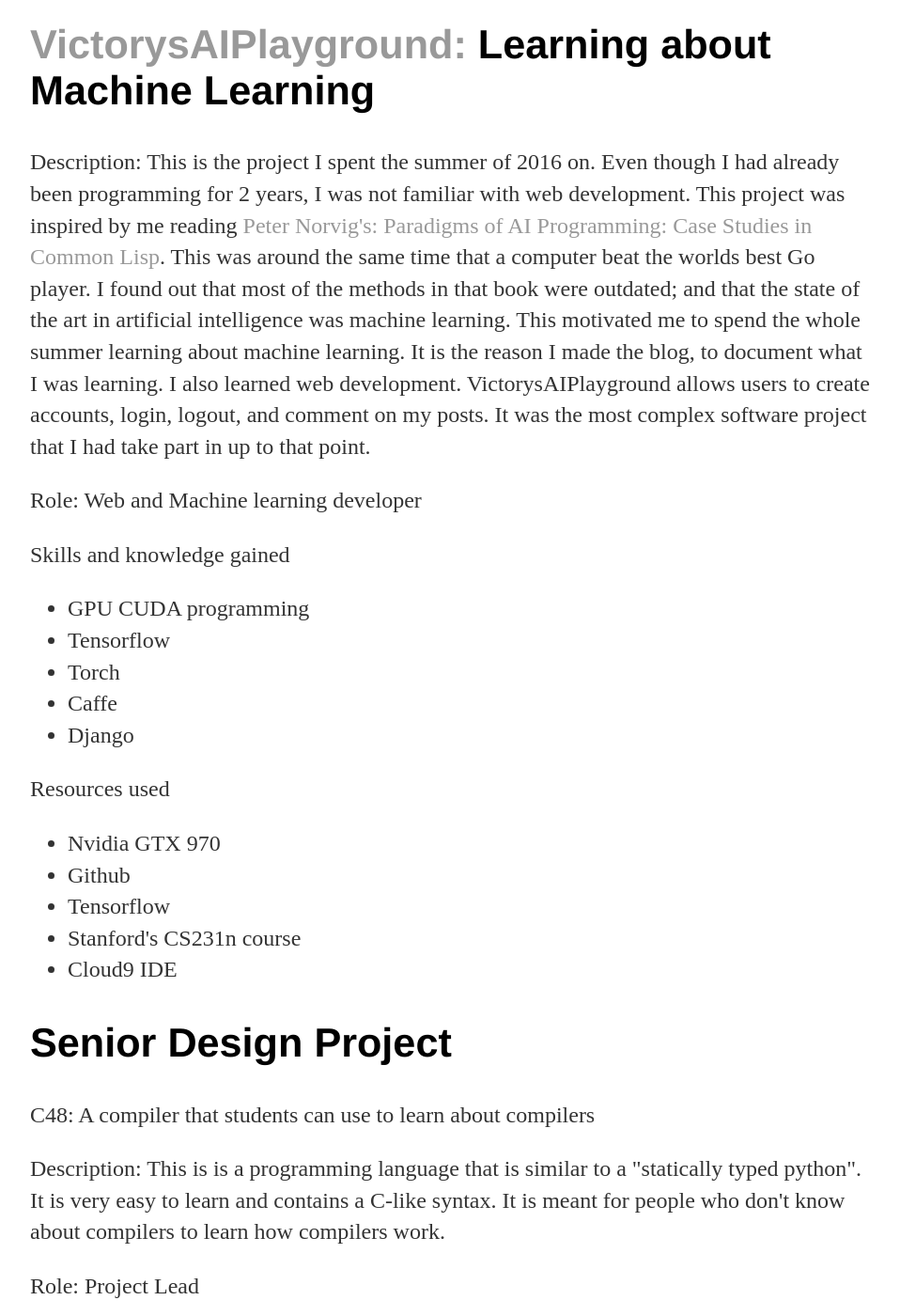
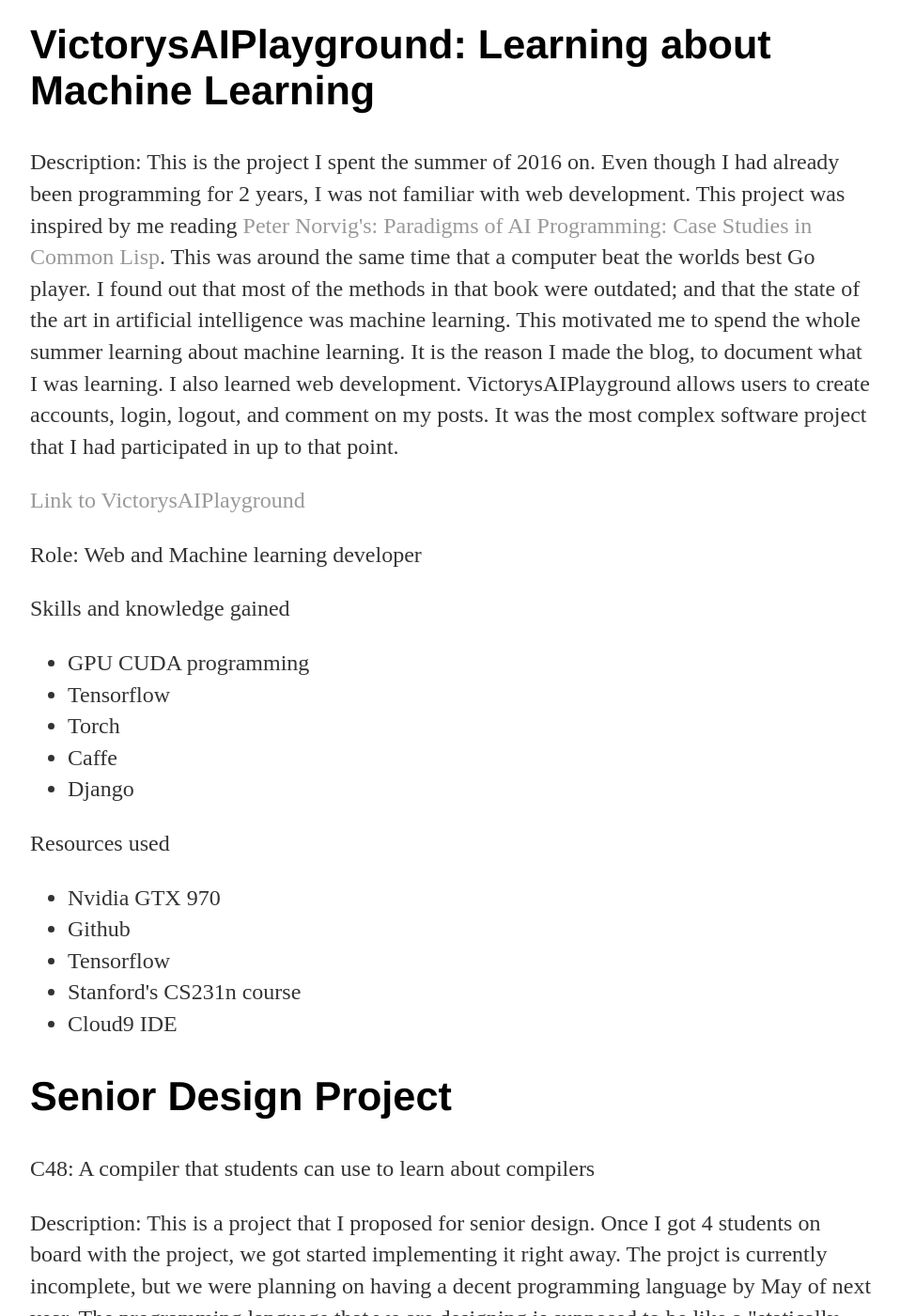
Before and after one commit to vtomole/vtomole.github.io, a Jekyll site: the page built from index.html, in a window 1280 px wide and 1400 px high, scrolled down 2864 px. Shown: the whole window at 94% size, without its empty margins (160-1118 px from the left). Built offline with Jekyll 4.4.1, drawn with Linux system fonts in a browser that asks for light colours; some of the changed text lies outside the part shown.

Commit message:
touch up the index html

```diff
--- a/index.html
+++ b/index.html
@@ -72,10 +72,10 @@
 
 
 
-<p><h2><a href="https://victorysaiplayground.herokuapp.com/">VictorysAIPlayground:</a> Learning about Machine Learning</h2></p>
-			  <p>Description: This is the project I spent the summer of 2016 on. Even though I had already been programming for 2 years, I was not familiar with web development. This project was inspired by me reading <a href="https://en.wikipedia.org/wiki/Paradigms_of_AI_Programming:_Case_Studies_in_Common_Lisp">Peter Norvig's: Paradigms of AI Programming: Case Studies in Common Lisp</a>. This was around the same time that a computer beat the worlds best Go player. I found out that most of the methods in that book were outdated; and that the state of the art in artificial intelligence was machine learning. This motivated me to spend the whole summer learning about machine learning. It is the reason I made the blog, to document what I was learning. I also learned web development. VictorysAIPlayground allows users to create accounts, login, logout, and comment on my posts. It was the most complex software project that I had take part in up to that point.  <p/>
+<p><h2> VictorysAIPlayground: Learning about Machine Learning</h2></p>
+			  <p>Description: This is the project I spent the summer of 2016 on. Even though I had already been programming for 2 years, I was not familiar with web development. This project was inspired by me reading <a href="https://en.wikipedia.org/wiki/Paradigms_of_AI_Programming:_Case_Studies_in_Common_Lisp">Peter Norvig's: Paradigms of AI Programming: Case Studies in Common Lisp</a>. This was around the same time that a computer beat the worlds best Go player. I found out that most of the methods in that book were outdated; and that the state of the art in artificial intelligence was machine learning. This motivated me to spend the whole summer learning about machine learning. It is the reason I made the blog, to document what I was learning. I also learned web development. VictorysAIPlayground allows users to create accounts, login, logout, and comment on my posts. It was the most complex software project that I had participated in up to that point.  <p/>
 
-
+ <a href="https://victorysaiplayground.herokuapp.com/">Link to VictorysAIPlayground</a>
 
 			  <p> Role: Web and Machine learning developer</p>
 
@@ -104,7 +104,7 @@
 			  <p><h2>Senior Design Project</h2></p>
 
 			  <P>C48: A compiler that students can use to learn about compilers </p>
-			<p>Description: This is is a programming language that is similar to a "statically typed python". It is very easy to learn and contains a C-like syntax. It is meant for people who don't know about compilers to learn how compilers work. <p/>
+			<p>Description: This is a project that I proposed for senior design. Once I got 4 students on board with the project, we got started implementing it right away. The projct is currently incomplete, but we were planning on having a decent programming language by May of next year. The programming language that we are designing is supposed to be like a "statically typed python" with a C-like syntax. It is meant for people who don't know about programming to learn about how programming and compilers work. <p/>
 
 			  <p>Role: Project Lead</p>
 			   <p>Skills and knowledge gained</p>
```
